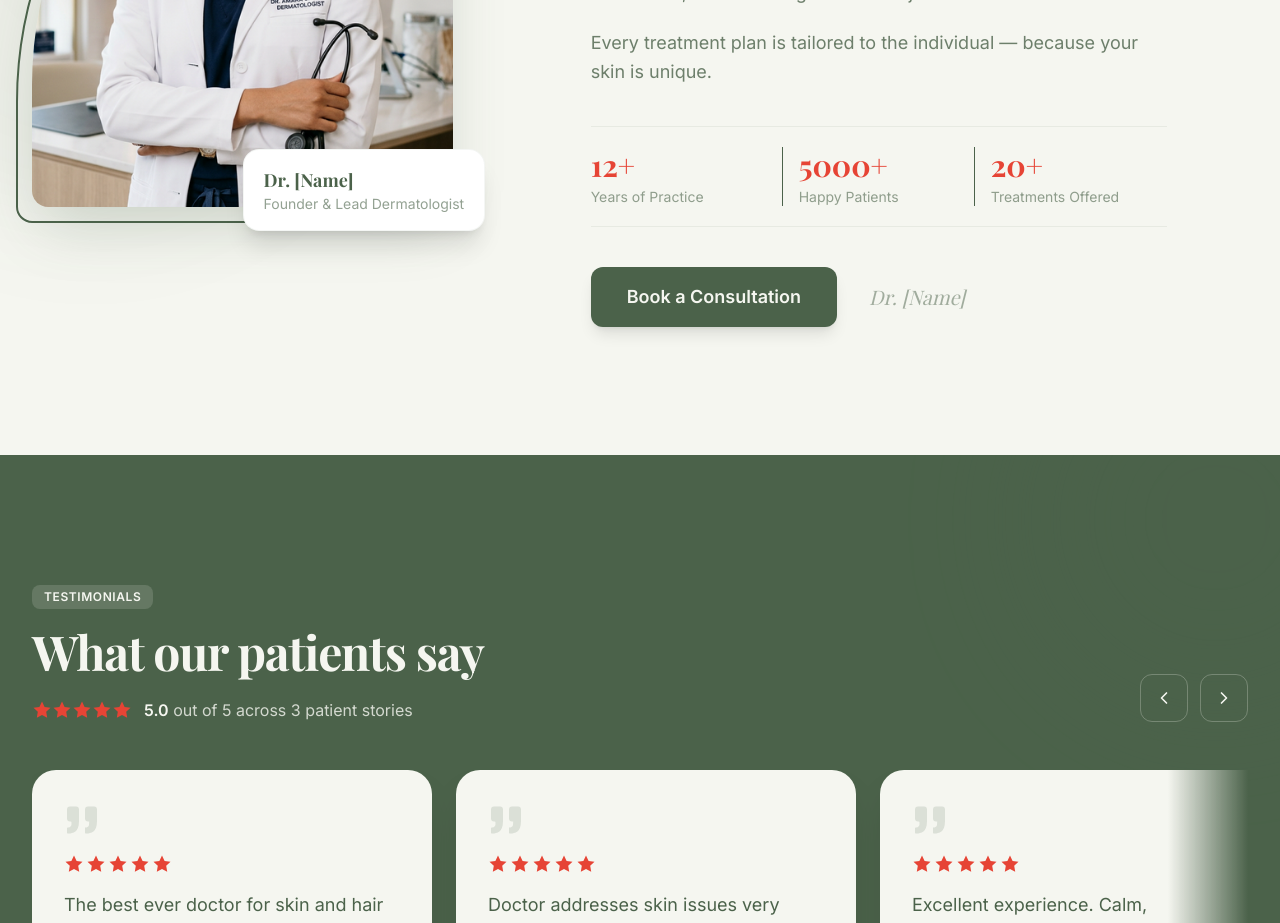
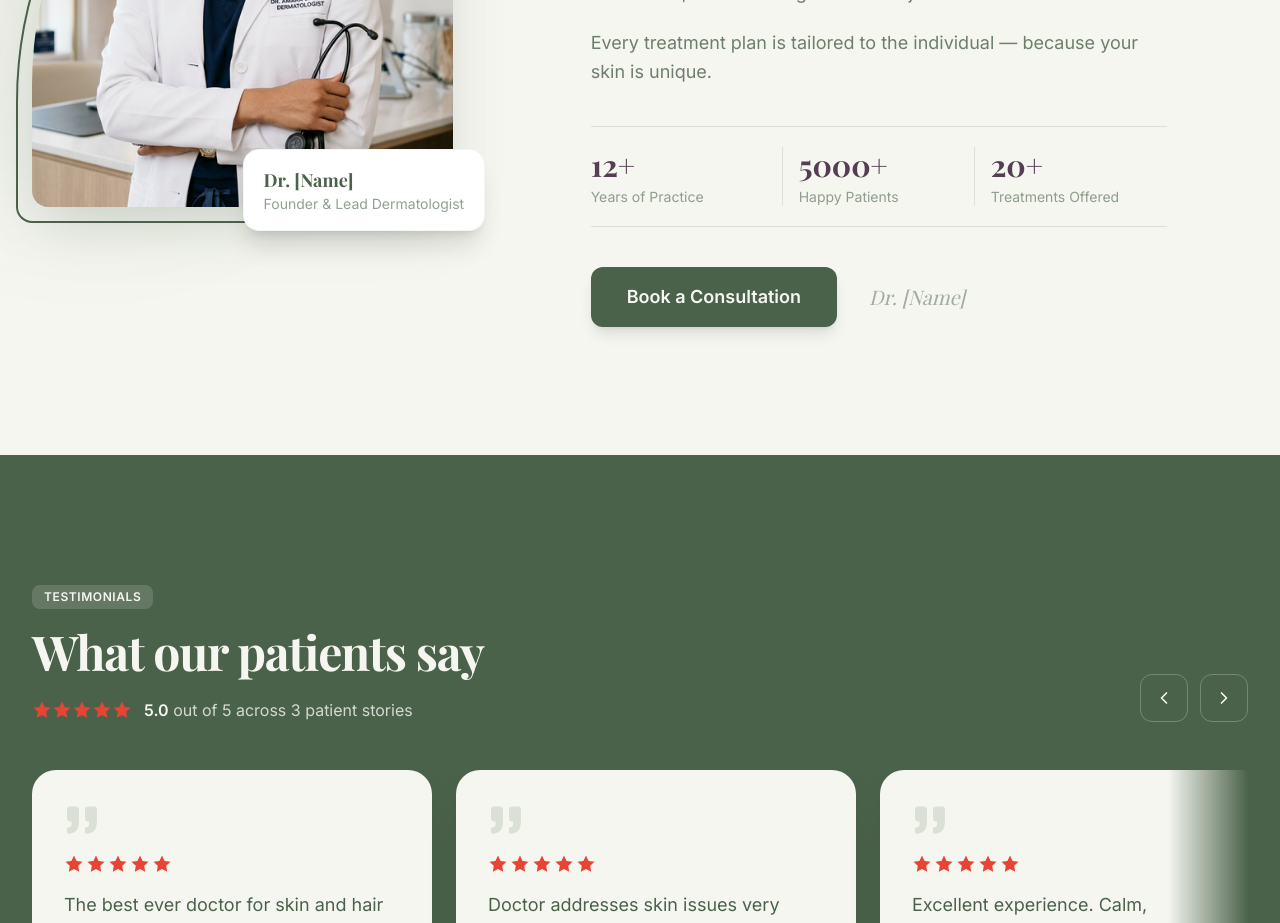
Before and after one commit to sultanxdev/dr, a Next.js app: page / in a window 1280 px wide. Shown: the part 2820-3743 px from the top of the page. Built offline with nearby package versions, Linux system fonts and the light colour scheme; a web font is replaced by a local one.

Commit message:
feat: add Hero and AboutDoctor components for home page

```diff
--- a/src/components/home/AboutDoctor.tsx
+++ b/src/components/home/AboutDoctor.tsx
@@ -5,9 +5,9 @@ import { motion, useReducedMotion, type Easing } from 'framer-motion';
 import { clientData } from '@/config/clientData';
 
 /* ─── Brand Palette ───────────────────────────────────────── */
-const GREEN  = '#4B624A';
-const CREAM  = '#F5F6F0';
-const RED    = '#E64435';
+const GREEN  = clientData.colors.primary;
+const CREAM  = clientData.colors.background;
+const RED    = clientData.colors.accent;
 
 const EASE: Easing = [0.22, 1, 0.36, 1];
 
@@ -122,10 +122,10 @@ export default function AboutDoctor() {
             <motion.dl
               {...reveal(0.25)}
               className="mt-10 grid max-w-xl grid-cols-3 divide-x py-5 border-y"
-              style={{ borderColor: `${GREEN}15`, divideColor: `${GREEN}15` }}
+              style={{ borderColor: `${GREEN}25` }}
             >
               {highlights.slice(0, 3).map((h) => (
-                <div key={h.label} className="px-4 first:pl-0">
+                <div key={h.label} className="px-4 first:pl-0" style={{ borderColor: `${GREEN}25` }}>
                   <dd className="font-serif text-2xl font-bold sm:text-3xl" style={{ color: RED }}>
                     {h.value}
                   </dd>
--- a/src/components/home/Hero.tsx
+++ b/src/components/home/Hero.tsx
@@ -205,7 +205,7 @@ export default function Hero() {
             <motion.div
               initial={{ opacity: 0, y: reduce ? 0 : 16, rotate: -3 }}
               animate={{ opacity: 1, y: 0, rotate: -3 }}
-              transition={{ duration: 0.7, delay: 0.9, ease: [0.22, 1, 0.36, 1] }}
+              transition={{ duration: 0.7, delay: 0.9, ease: easeCubic }}
               className="absolute -bottom-6 -left-2 max-w-[15rem] rounded-2xl bg-white p-4 shadow-xl sm:-left-6 lg:-left-10"
               style={{ border: '1px solid rgba(75, 98, 74, 0.06)' }}
             >
```
